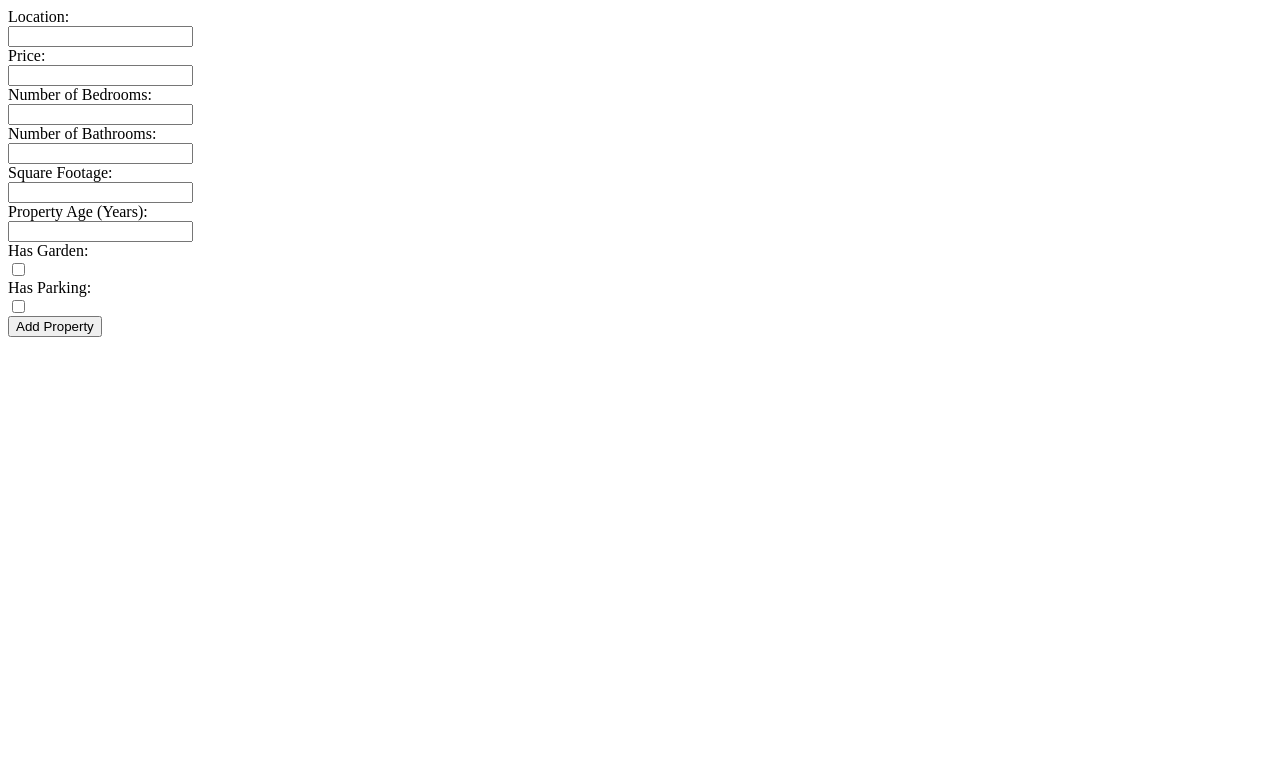
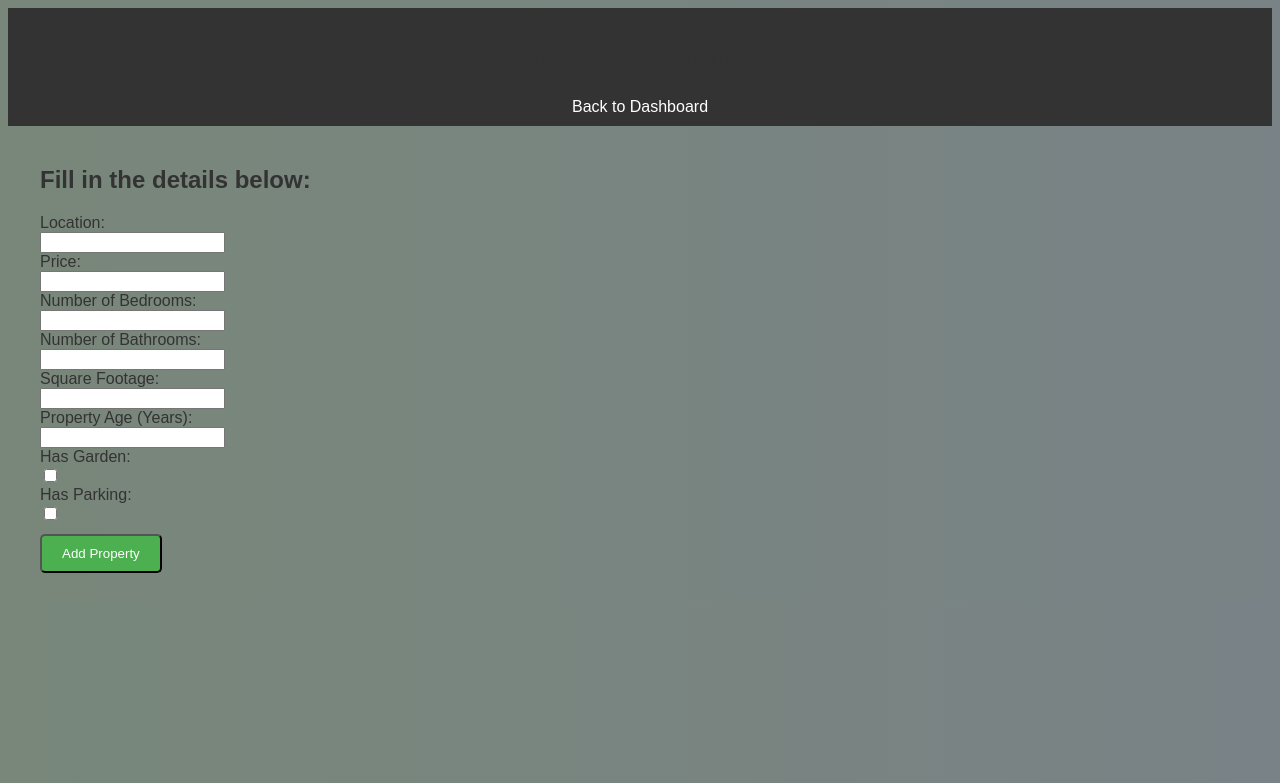
Before and after one commit to Vivianavvg/project_4, a PHP site: page /add_property.php in a window 1280 px wide. Shown: the top 783 px of the page. Run offline with PHP 8.4, Linux system fonts and the light colour scheme; the visitor is signed in with stand-in values (Sample User, id 1).

Commit message:
added more styling

```diff
--- a/add_property.php
+++ b/add_property.php
@@ -46,7 +46,26 @@ if ($_SERVER['REQUEST_METHOD'] == 'POST') {
 }
 ?>
 
-<!-- Add Property Form -->
+<!DOCTYPE html>
+<html lang="en">
+<head>
+    <meta charset="UTF-8">
+    <meta name="viewport" content="width=device-width, initial-scale=1.0">
+    <title>Add Property</title>
+    <link rel="stylesheet" href="style.css"> <!-- Add this line to include the stylesheet -->
+</head>
+<body>
+
+    <header>
+        <h1>Add a New Property</h1>
+        <nav>
+            <a href="seller.php">Back to Dashboard</a>
+        </nav>
+    </header>
+
+    <main>
+        <h2>Fill in the details below:</h2>
+
         <form action="add_property.php" method="POST">
             <label for="location">Location:</label><br>
             <input type="text" name="location" required><br>
@@ -74,3 +93,7 @@ if ($_SERVER['REQUEST_METHOD'] == 'POST') {
 
             <button type="submit" class="btn">Add Property</button>
         </form>
+    </main>
+
+</body>
+</html>
--- a/style.css
+++ b/style.css
@@ -1,6 +1,6 @@
 body {
     font-family: Arial, sans-serif;
-    background-color: #f4f4f4;
+    background: linear-gradient(to right, #78877a, #798286);
     color: #333;
 }
 
```
Lines whose indentation alone changed are shown as unchanged.
